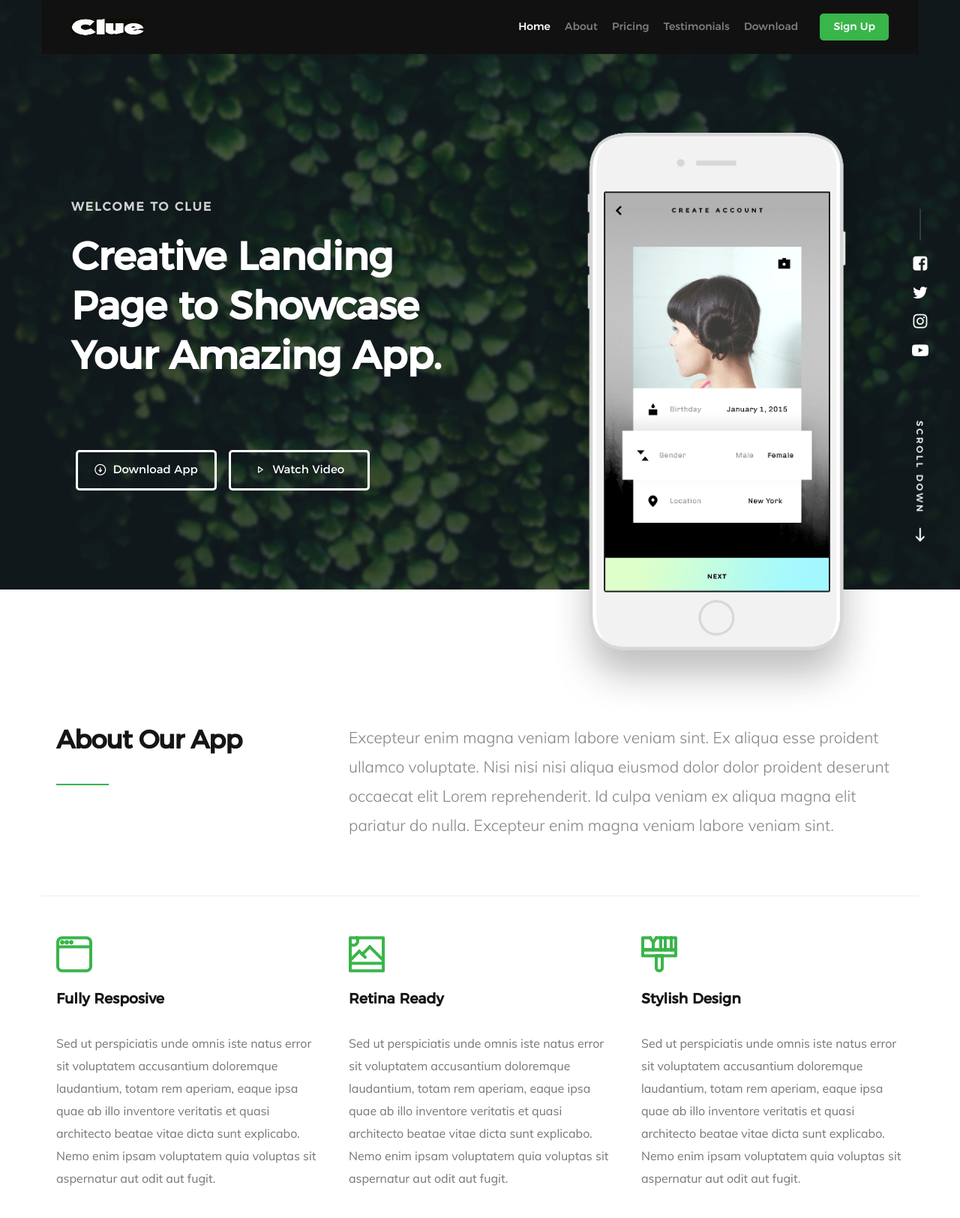
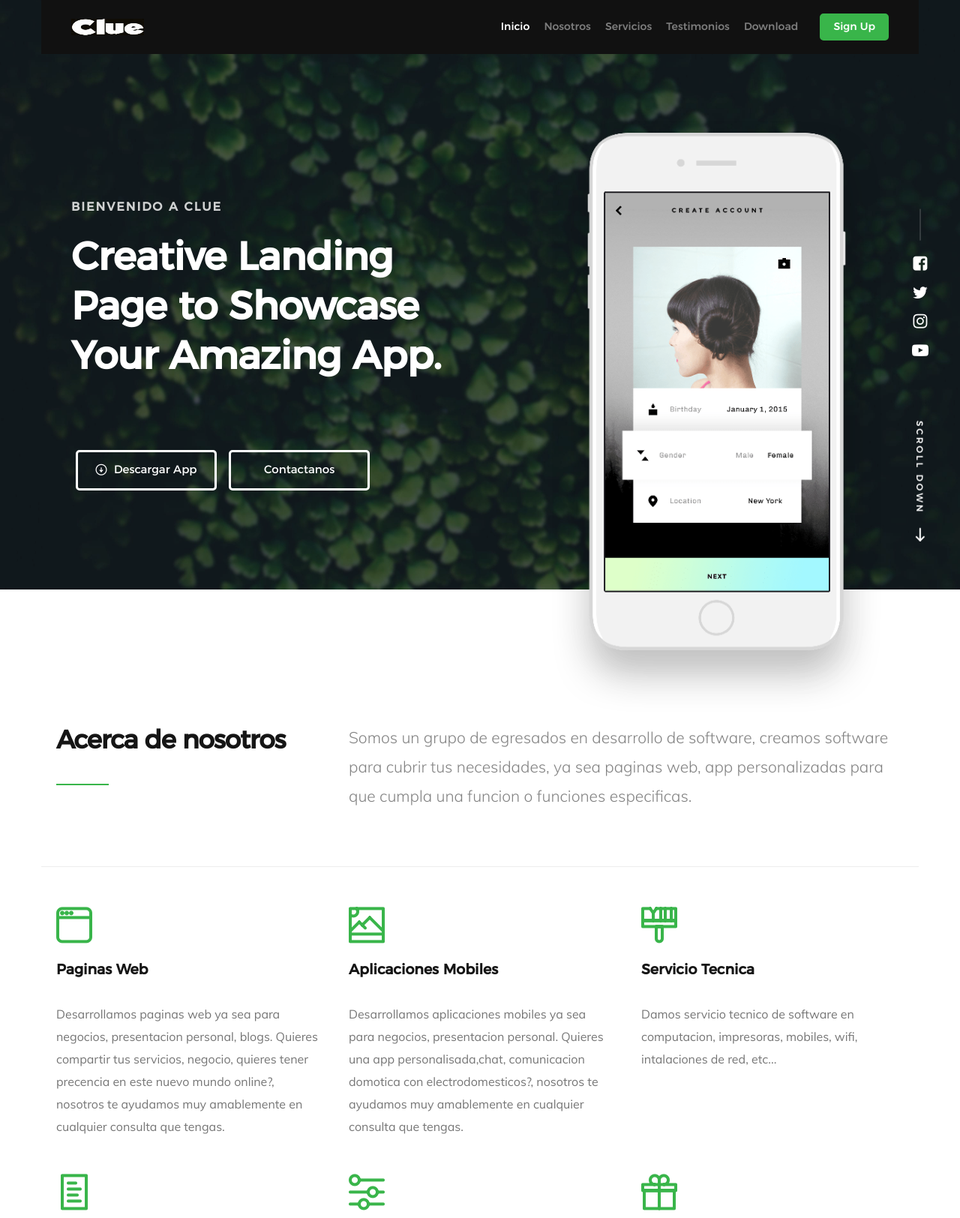
Before and after one commit to jfqvinueza/ClueOficialPage, a plain HTML site: page index.html in a window 1280 px wide. Shown: the top 1624 px of the page at 75% size. Drawn offline with Linux system fonts and the light colour scheme; files whose address does not match are found by name.

Commit message:
aniadiendo=info

```diff
--- a/index.html
+++ b/index.html
@@ -48,10 +48,10 @@
 
 	   	<nav id="header-nav-wrap">
 			<ul class="header-main-nav">
-				<li class="current"><a class="smoothscroll"  href="#home" title="home">Home</a></li>
-                <li><a class="smoothscroll"  href="#about" title="about">About</a></li>
-				<li><a class="smoothscroll"  href="#pricing" title="pricing">Pricing</a></li>
-				<li><a class="smoothscroll"  href="#testimonials" title="testimonials">Testimonials</a></li>
+				<li class="current"><a class="smoothscroll"  href="#home" title="home">Inicio</a></li>
+                <li><a class="smoothscroll"  href="#about" title="about">Nosotros</a></li>
+				<li><a class="smoothscroll"  href="#pricing" title="pricing">Servicios</a></li>
+				<li><a class="smoothscroll"  href="#testimonials" title="testimonials">Testimonios</a></li>
 				<li><a class="smoothscroll"  href="#download" title="download">Download</a></li>
 			</ul>
 
@@ -73,7 +73,7 @@
             <div class="row contents">
                 <div class="home-content-left">
 
-                    <h3 data-aos="fade-up">Welcome to Clue</h3>
+                    <h3 data-aos="fade-up">Bienvenido a Clue</h3>
 
                     <h1 data-aos="fade-up">
                         Creative Landing <br>
@@ -84,12 +84,16 @@
                     <div class="buttons" data-aos="fade-up">
                         <a href="#download" class="smoothscroll button stroke">
                             <span class="icon-circle-down" aria-hidden="true"></span>
-                            Download App
+                            Descargar App
                         </a>
                         <a href="http://player.vimeo.com/video/14592941?title=0&amp;byline=0&amp;portrait=0&amp;color=39b54a" data-lity class="button stroke">
+                            <!-- <span class="icon-w" aria-hidden="true"></span> -->
+                            Contactanos
+                        </a>
+                        <!-- <a href="http://player.vimeo.com/video/14592941?title=0&amp;byline=0&amp;portrait=0&amp;color=39b54a" data-lity class="button stroke">
                             <span class="icon-play" aria-hidden="true"></span>
                             Watch Video
-                        </a>
+                        </a> -->
                     </div>
 
                 </div>
@@ -136,11 +140,11 @@
         <div class="row about-intro">
 
             <div class="col-four">
-                <h1 class="intro-header" data-aos="fade-up">About Our App</h1>
+                <h1 class="intro-header" data-aos="fade-up">Acerca de nosotros</h1>
             </div>
             <div class="col-eight">
                 <p class="lead" data-aos="fade-up">
-                    Excepteur enim magna veniam labore veniam sint. Ex aliqua esse proident ullamco voluptate. Nisi nisi nisi aliqua eiusmod dolor dolor proident deserunt occaecat elit Lorem reprehenderit. Id culpa veniam ex aliqua magna elit pariatur do nulla. Excepteur enim magna veniam labore veniam sint.
+                    Somos un grupo de egresados en desarrollo de software, creamos software para cubrir tus necesidades, ya sea paginas web, app personalizadas para que cumpla una funcion o funciones especificas.
                 </p>
             </div>
 
@@ -156,9 +160,10 @@
 
                     <div class="service-content">
 
-                        <h3>Fully Resposive</h3>
+                        <h3>Paginas Web</h3>
 
-                        <p>Sed ut perspiciatis unde omnis iste natus error sit voluptatem accusantium doloremque laudantium, totam rem aperiam, eaque ipsa quae ab illo inventore veritatis et quasi architecto beatae vitae dicta sunt explicabo. Nemo enim ipsam voluptatem quia voluptas sit aspernatur aut odit aut fugit.
+                        <p>Desarrollamos paginas web ya sea para negocios, presentacion personal, blogs. Quieres compartir tus servicios, negocio, quieres tener precencia
+                            en este nuevo mundo online?, nosotros te ayudamos muy amablemente en cualquier consulta que tengas.
                         </p>
 
                     </div>
@@ -170,9 +175,9 @@
                         <span class="icon"><i class="icon-image"></i></span>
 
                     <div class="service-content">
-                        <h3>Retina Ready</h3>
+                        <h3>Aplicaciones Mobiles</h3>
 
-                        <p>Sed ut perspiciatis unde omnis iste natus error sit voluptatem accusantium doloremque laudantium, totam rem aperiam, eaque ipsa quae ab illo inventore veritatis et quasi architecto beatae vitae dicta sunt explicabo. Nemo enim ipsam voluptatem quia voluptas sit aspernatur aut odit aut fugit.
+                        <p>Desarrollamos aplicaciones mobiles ya sea para negocios, presentacion personal. Quieres una app personalisada,chat, comunicacion domotica con electrodomesticos?, nosotros te ayudamos muy amablemente en cualquier consulta que tengas.
                         </p>
 
 
@@ -185,9 +190,9 @@
                     <span class="icon"><i class="icon-paint-brush"></i></span>
 
                     <div class="service-content">
-                        <h3>Stylish Design</h3>
+                        <h3>Servicio Tecnica</h3>
 
-                        <p>Sed ut perspiciatis unde omnis iste natus error sit voluptatem accusantium doloremque laudantium, totam rem aperiam, eaque ipsa quae ab illo inventore veritatis et quasi architecto beatae vitae dicta sunt explicabo. Nemo enim ipsam voluptatem quia voluptas sit aspernatur aut odit aut fugit.
+                        <p>Damos servicio tecnico de software en computacion, impresoras, mobiles, wifi, intalaciones de red, etc...
                         </p>
 
                     </div>
```
